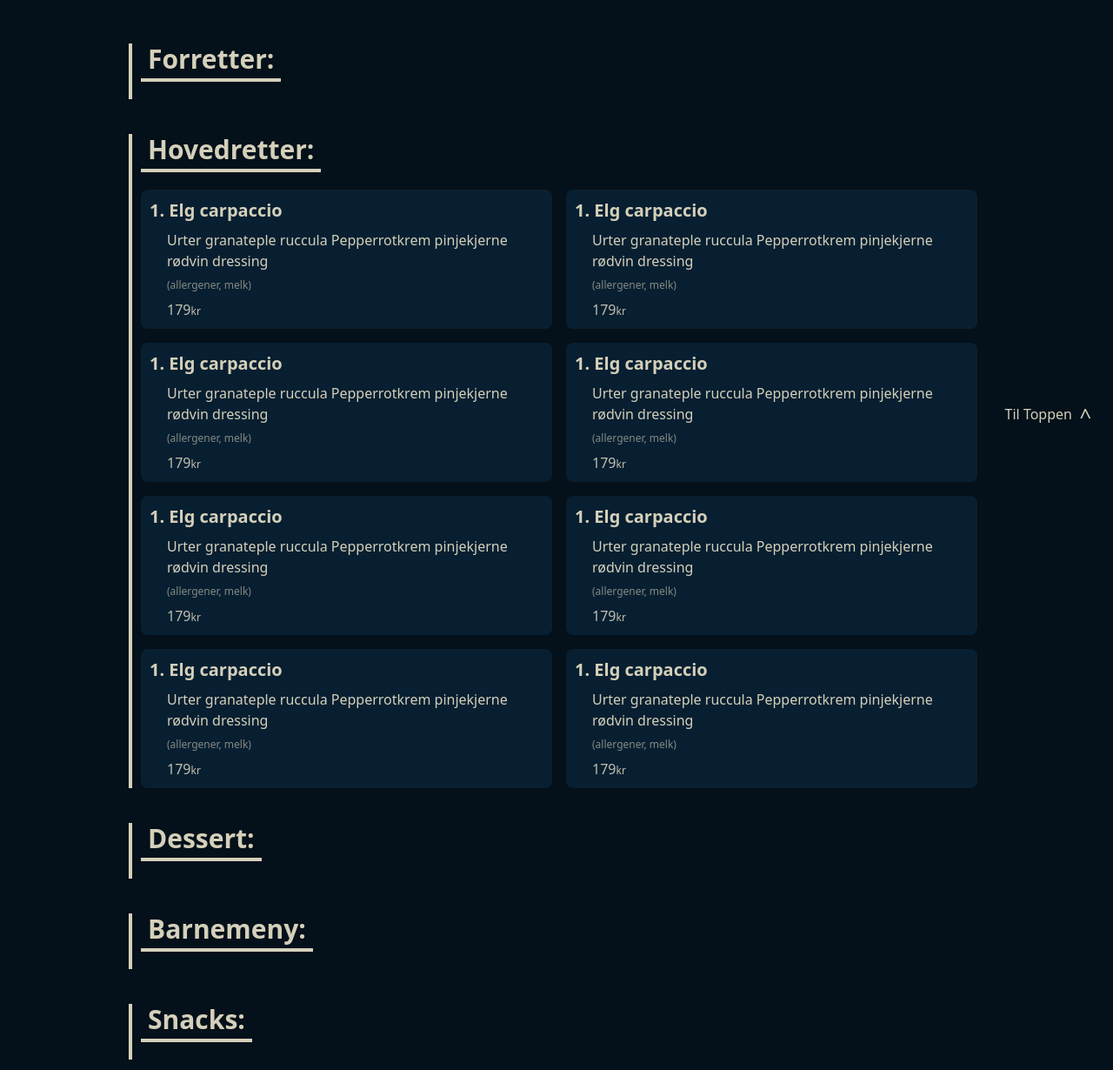
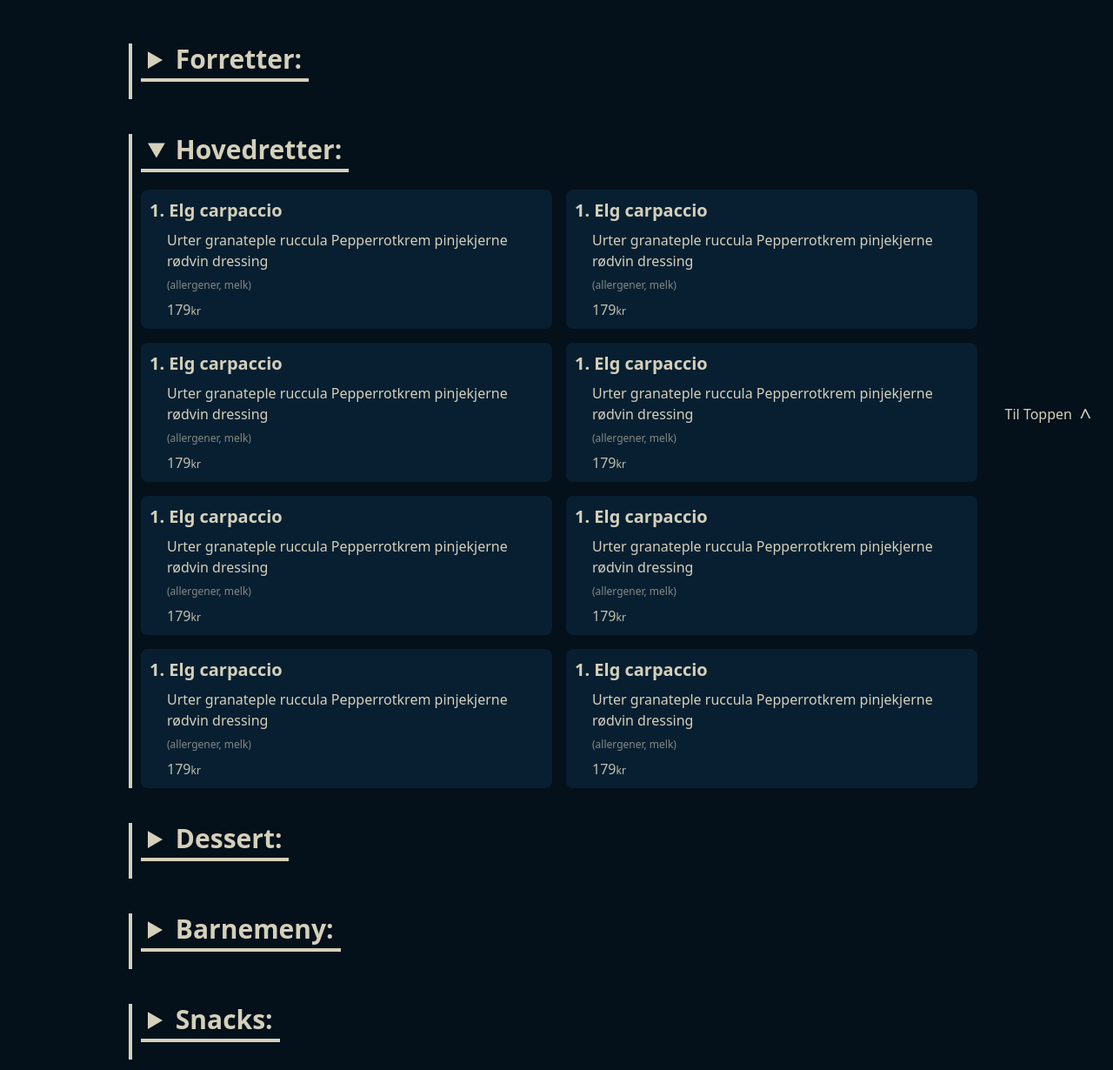
Before and after one commit to ekaspersen/panorama, a website built with Vite: page src/menu.html in a window 1280 px wide. Shown: the part 290-1520 px from the top of the page at 87% size. Built offline with nearby package versions, Linux system fonts and the light colour scheme.

Commit message:
list-show

```diff
--- a/src/menu.html
+++ b/src/menu.html
@@ -49,7 +49,7 @@
                     class="sm:w-md w-full gap-5 pl-[10px] border-l-4 border-secondary-default  mx-2 sm:mx-5 my-4 sm:my-5"
                 >
                     <summary
-                        class="font-bold text-3xl text-secondary-default mb-5 border-b-4 w-fit px-2 pb-1 border-secondary-default list-none select-none cursor-pointer"
+                        class="font-bold text-3xl text-secondary-default mb-5 border-b-4 w-fit px-2 pb-1 border-secondary-default select-none cursor-pointer"
                     >
                         Forretter:
                     </summary>
@@ -230,7 +230,7 @@
                     class="sm:w-md w-full gap-5 pl-[10px] border-l-4 border-secondary-default  mx-2 sm:mx-5 my-4 sm:my-5" open
                 >
                     <summary
-                        class="font-bold text-3xl text-secondary-default mb-5 border-b-4 w-fit px-2 pb-1 border-secondary-default list-none select-none cursor-pointer"
+                        class="font-bold text-3xl text-secondary-default mb-5 border-b-4 w-fit px-2 pb-1 border-secondary-default select-none cursor-pointer"
                     >
                         Hovedretter:
                     </summary>
@@ -411,7 +411,7 @@
                     class="sm:w-md w-full gap-5 pl-[10px] border-l-4 border-secondary-default  mx-2 sm:mx-5 my-4 sm:my-5"
                 >
                     <summary
-                        class="font-bold text-3xl text-secondary-default mb-5 border-b-4 w-fit px-2 pb-1 border-secondary-default list-none select-none cursor-pointer"
+                        class="font-bold text-3xl text-secondary-default mb-5 border-b-4 w-fit px-2 pb-1 border-secondary-default select-none cursor-pointer"
                     >
                         Dessert:
                     </summary>
@@ -592,7 +592,7 @@
                     class="sm:w-md w-full gap-5 pl-[10px] border-l-4 border-secondary-default  mx-2 sm:mx-5 my-4 sm:my-5"
                 >
                     <summary
-                        class="font-bold text-3xl text-secondary-default mb-5 border-b-4 w-fit px-2 pb-1 border-secondary-default list-none select-none cursor-pointer"
+                        class="font-bold text-3xl text-secondary-default mb-5 border-b-4 w-fit px-2 pb-1 border-secondary-default select-none cursor-pointer"
                     >
                         Barnemeny:
                     </summary>
@@ -773,7 +773,7 @@
                     class="sm:w-md w-full gap-5 pl-[10px] border-l-4 border-secondary-default  mx-2 sm:mx-5 my-4 sm:my-5"
                 >
                     <summary
-                        class="font-bold text-3xl text-secondary-default mb-5 border-b-4 w-fit px-2 pb-1 border-secondary-default list-none select-none cursor-pointer"
+                        class="font-bold text-3xl text-secondary-default mb-5 border-b-4 w-fit px-2 pb-1 border-secondary-default select-none cursor-pointer"
                     >
                         Snacks:
                     </summary>
```
